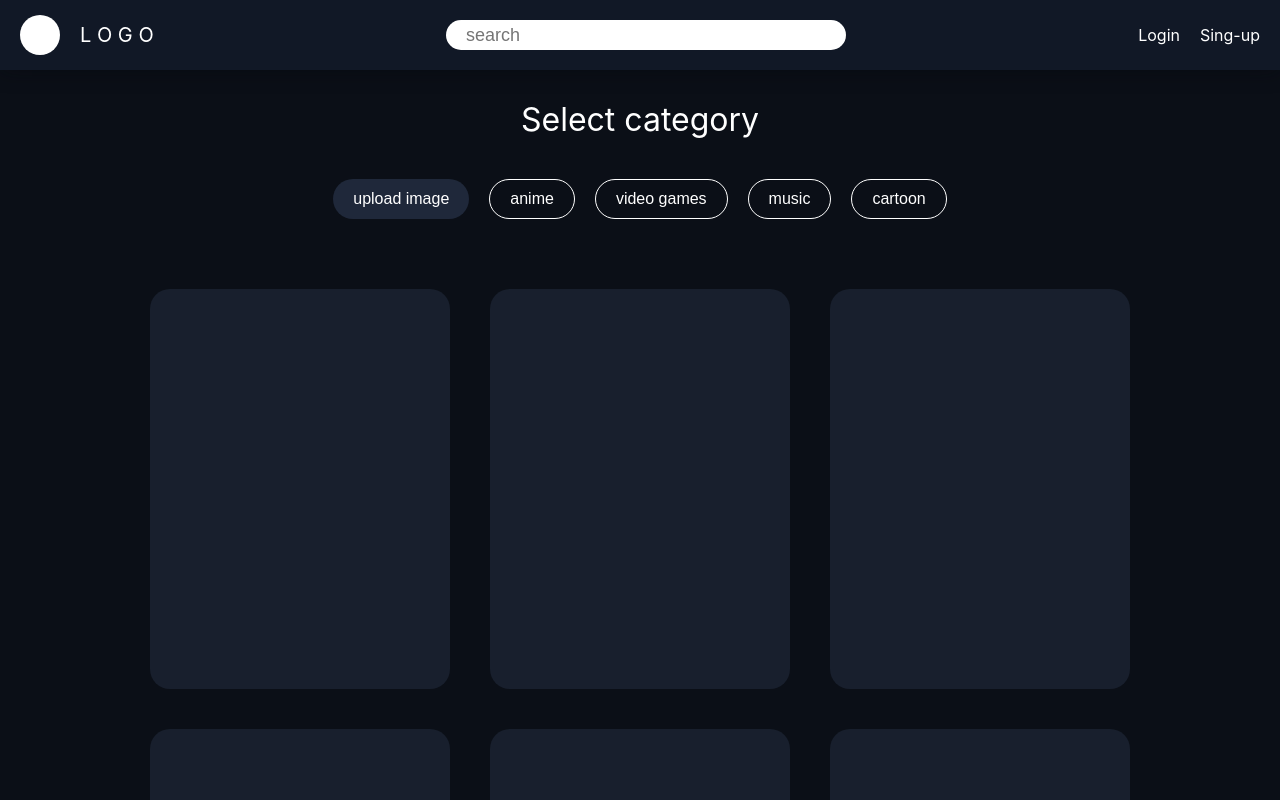
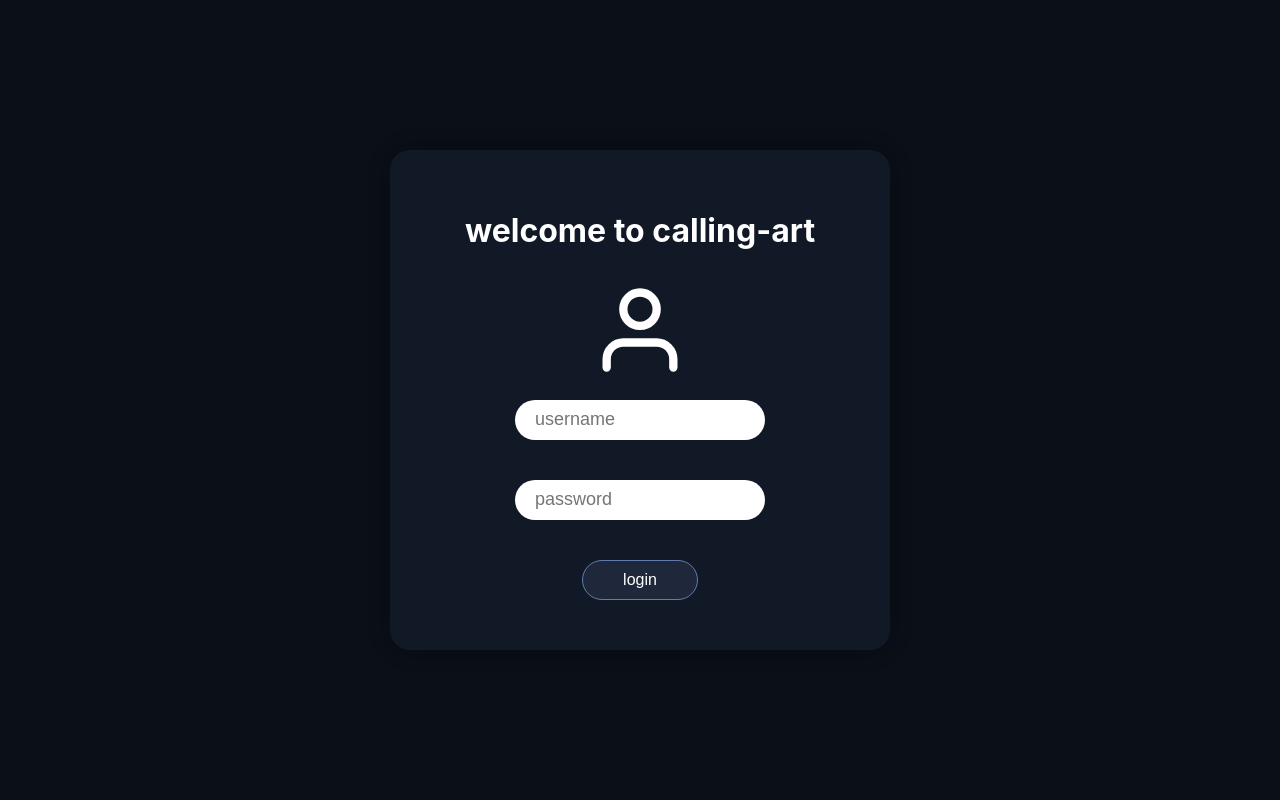
Before and after one commit to KGHerrera/calling-art-frontend, a React (Create React App) app in the folder calling-art-frontend/: page / in a window 1280 px wide. Shown: the top 800 px of the page. Built offline with nearby package versions, Linux system fonts and the light colour scheme.

Commit message:
feat(src): se agregaron los archivos LoginForm.css y LoginForm.js

```diff
--- a/calling-art-frontend/src/App.css
+++ /dev/null
@@ -1,14 +0,0 @@
-*{
-  padding: 0;
-  margin: 0;
-  box-sizing: border-box;
-}
-
-html{
-  background-color: #0B0F17;
-}
-
-.content{
-  width: 100%;
-  height: 100vh;
-}
--- a/calling-art-frontend/src/App.js
+++ b/calling-art-frontend/src/App.js
@@ -3,15 +3,12 @@ import Footer from "./components/Footer.js";
 import Content from "./components/Content.js";
 import Category from "./components/Category.js";
 import "./styles/ScrollBar.css";
-import "./App.css";
+import LoginForm from "./components/LoginForm.js";
 
 function App() {
   return (
     <>
-      <NavBar />
-      <Category />
-      <Content />
-      <Footer />
+      <LoginForm/>
     </>
   );
 }
--- /dev/null
+++ b/calling-art-frontend/src/components/LoginForm.js
@@ -0,0 +1,24 @@
+import { FiUser } from "react-icons/fi";
+import "../styles/LoginForm.css";
+
+export default function LoginForm() {
+  return (
+    <div className="form-conteiner">
+      <div className="login-conteiner">
+        <h1 className="form-title">welcome to calling-art</h1>
+        <FiUser className="icon-login" />
+        <form className="form">
+          <input type="text"
+          placeholder="username"
+          className="input-form" />
+          <input
+            type="password"
+            placeholder="password"
+            className="input-form"
+          />
+          <input type="submit" value="login" className="button-form"/>
+        </form>
+      </div>
+    </div>
+  );
+}
--- a/calling-art-frontend/src/index.css
+++ b/calling-art-frontend/src/index.css
@@ -1,3 +1,18 @@
+*{
+  margin: 0;
+  padding: 0;
+  box-sizing: border-box;
+}
+
+html {
+  background-color: #0B0F17;
+}
+
+.content {
+  width: 100%;
+  height: 100vh;
+}
+
 body {
   margin: 0;
   font-family: -apple-system, BlinkMacSystemFont, 'Segoe UI', 'Roboto', 'Oxygen',
--- a/calling-art-frontend/src/styles/Category.css
+++ b/calling-art-frontend/src/styles/Category.css
@@ -1,6 +1,6 @@
 .category-conteiner{
     width: 100%;
-    margin-top: 100px;
+    margin-top: 40px;
     display: flex;
     align-items: center;
     flex-direction: column;
--- /dev/null
+++ b/calling-art-frontend/src/styles/LoginForm.css
@@ -0,0 +1,68 @@
+.form-conteiner {
+    display: flex;
+    align-items: center;
+    justify-content: center;
+    width: 100%;
+    height: 100vh;
+}
+
+.login-conteiner {
+    background-color: #111826;
+    width: 500px;
+    height: 500px;
+    border-radius: 20px;
+    display: flex;
+    align-items: center;
+    justify-content: center;
+    flex-direction: column;
+    box-shadow: 0 0 20px #06080c77;
+}
+
+.form {
+    display: flex;
+    align-items: center;
+    justify-content: center;
+    flex-direction: column;
+}
+
+.form-title {
+    color: white;
+    margin: 30px;
+    text-align: center;
+}
+
+.input-form {
+    margin-left: 20px;
+    border: none;
+    width: 250px;
+    height: 40px;
+    border-radius: 20px;
+    outline: none;
+    font-size: 18px;
+    padding-left: 20px;
+    color: #525252;
+    margin: 20px;
+}
+
+.button-form {
+    background-color: #1f283a;
+    border: 1px solid #617cb1;
+    height: 40px;
+    border-radius: 30px;
+    padding: 0 40px;
+    color: white;
+    font-size: 16px;
+    margin: 20px;
+    cursor: pointer;
+    transition: all .3s;
+}
+
+.button-form:hover {
+    background-color: #2f3c57;
+}
+
+.icon-login{
+    width: 100px;
+    height: auto;
+    color: white;
+}
--- a/calling-art-frontend/src/styles/NavBar.css
+++ b/calling-art-frontend/src/styles/NavBar.css
@@ -9,7 +9,7 @@
     width: 100%;
     font-size: 16px;
     box-shadow: 0 0 20px #06080c77;
-    position: fixed;
+    position: sticky;
     top: 0;
 }
 
```
